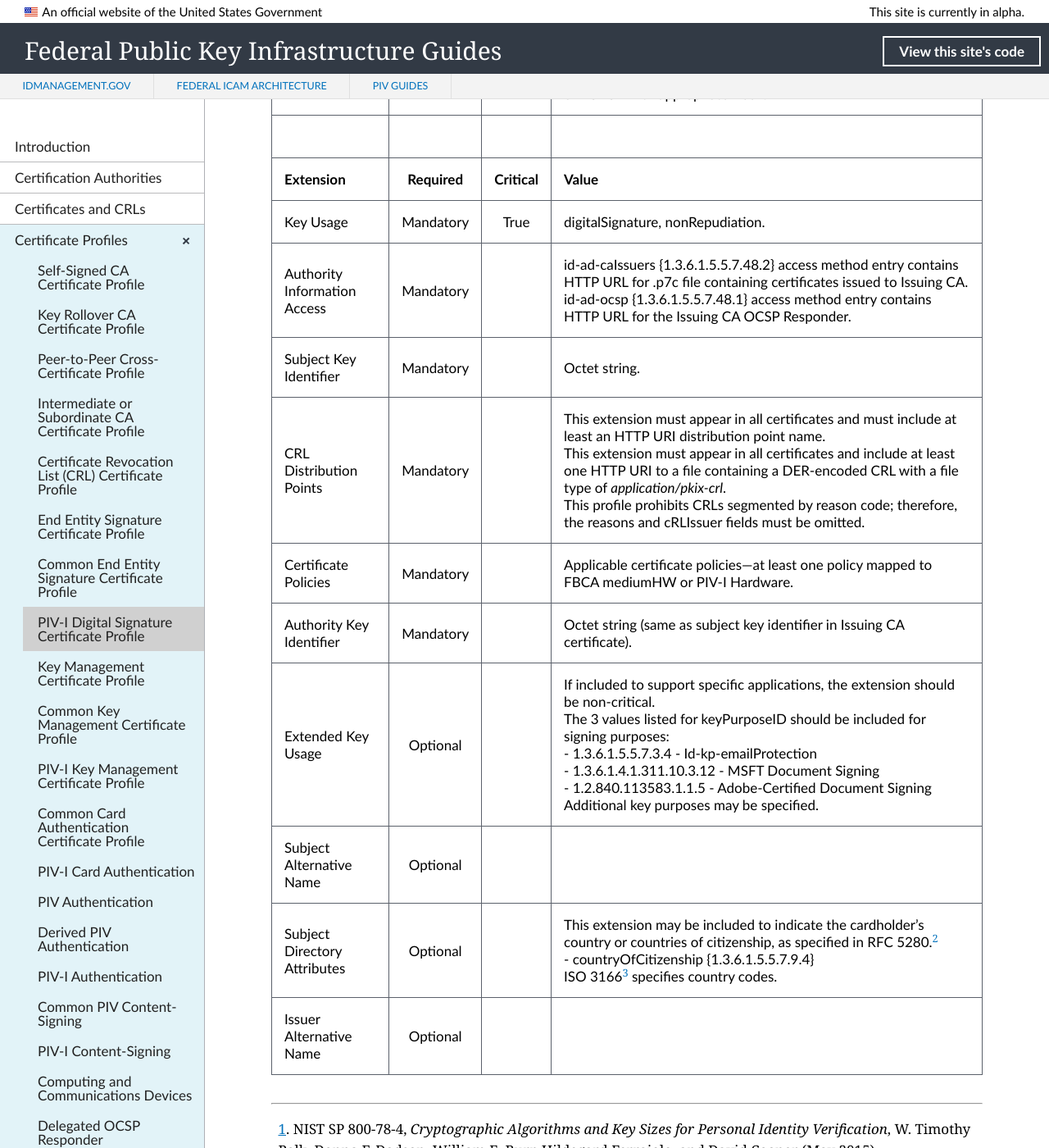
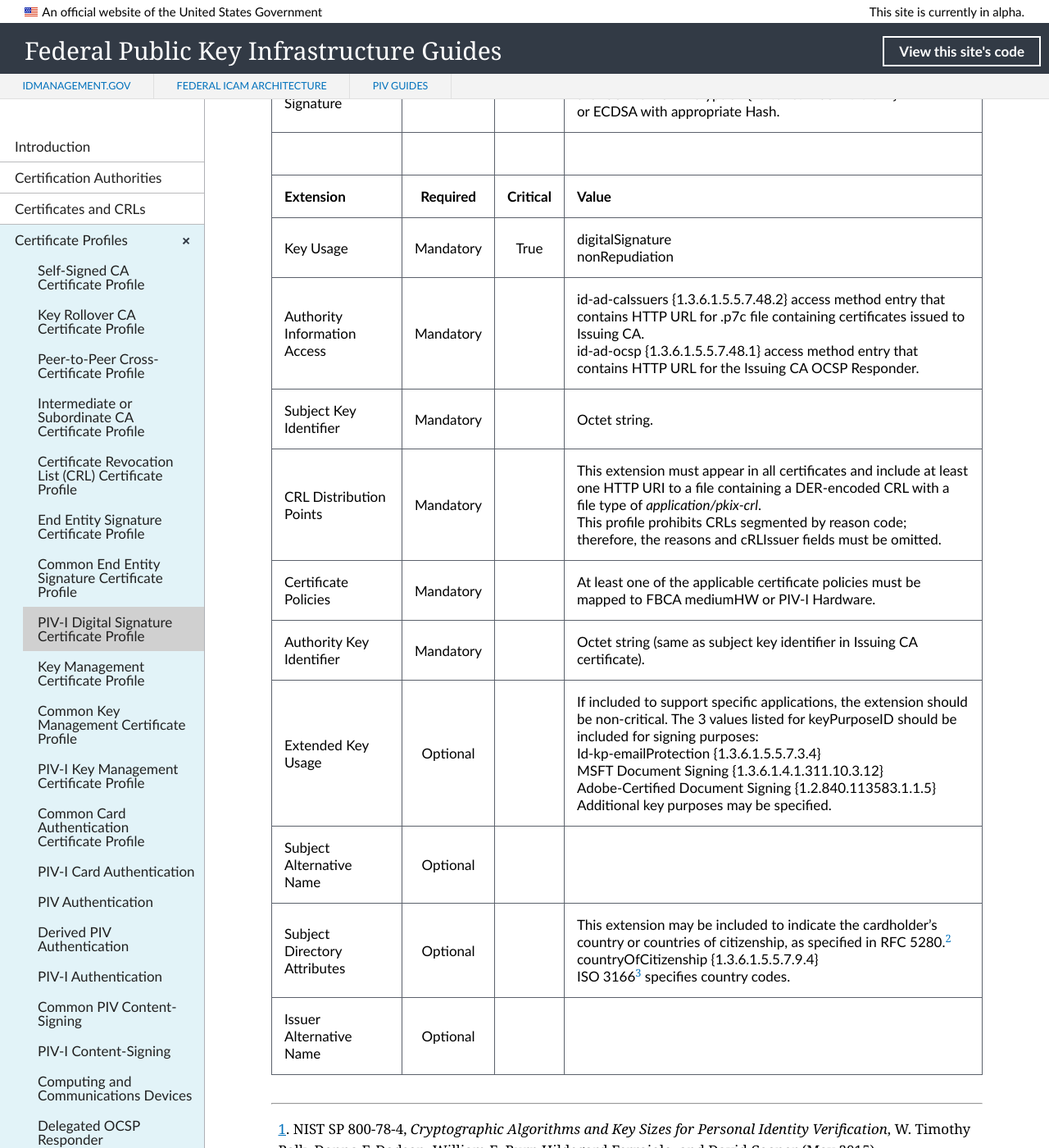
Before and after one commit to GSA/fpki-guides, a Jekyll site: the page built from _profiles/08_pivi_dig_sign.md, in a window 1280 px wide and 1400 px high, scrolled down 1047 px. Shown: the whole window at 82% size. Built offline with Jekyll 4.4.1, drawn with Linux system fonts in a browser that asks for light colours; nearby versions of some CDN libraries; library files that are not in the unit come from our copies; some of the changed text lies outside the part shown.

Commit message:
Update 08_pivi_dig_sign.md
Content and formatting

```diff
--- a/_profiles/08_pivi_dig_sign.md
+++ b/_profiles/08_pivi_dig_sign.md
@@ -9,24 +9,24 @@
 | **Field** |       |       | **Value**                             |
 | :-------- | :---: | :---: | :-------------------------------     |
 | Version   |       |       | V3 (2)                                 |
-| Serial Number   |       |       | Must be unique. |
-| Issuer Signature Algorithm   |       |       |  One of the following: <br>sha256WithRSAEncryption {1.2.840.113549.1.1.11} <br>ecdsa-with-SHA256 {1.2.840.10045.4.3.2} <br>ecdsa-with-SHA384 {1.2.840.10045.4.3.3} <br>ecdsa-with-SHA512 {1.2.840.10045.4.3.4}. |
-| Issuer   |       |       |  Unique X.500 Issuing CA DN. PrintableString encoding should be used whenever possible for Issuer and Subject Distinguished Names.  |
+| Serial Number   |       |       | Must be a unique, positive number. |
+| Issuer Signature Algorithm   |       |       |  One of the following: <br>sha256WithRSAEncryption {1.2.840.113549.1.1.11} <br>ecdsa-with-SHA256 {1.2.840.10045.4.3.2} <br>ecdsa-with-SHA384 {1.2.840.10045.4.3.3} <br>ecdsa-with-SHA512 {1.2.840.10045.4.3.4} |
+| Issuer   |       |       |  Unique X.500 Issuing CA Distinguished Name (DN).<br>PrintableString encoding should be used whenever possible for Issuer and Subject DNs.  |
 | Validity Period   |       |       |  No longer than 3 years from date of issue.<br>Expressed in UTCTime for dates until end of 2049 and GeneralizedTime for dates thereafter.  |
-| Subject   |       |       |   Unique X.500 subject DN of the owner of the subject public key in the certificate.<BR>Must use one of the name forms specified in the _X.509 Certificate Policy for the U.S. Federal PKI Common Policy Framework_ (aka, Common Policy CP), Section 3.1.1. PrintableString encoding should be used whenever possible for Issuer and Subject Distinguished Names.   |
-| Subject Public Key Information   |       |       |   For RSA, must be at least 2048 bit modulus, rsaEncryption {1.2.840.113549.1.1.1}.<BR>For ECC, implicitly specify parameters through an OID associated with a NIST-approved curve referenced in NIST SP 800-78-4.<sup>[1](#1)</sup>   |
+| Subject   |       |       |   Unique X.500 Subject DN of the owner of the subject public key in the certificate.<br>Must use one of the name forms specified in the _X.509 Certificate Policy for the U.S. Federal PKI Common Policy Framework_ (aka, Common Policy CP), Section 3.1.1.<br>PrintableString encoding should be used whenever possible for Issuer and Subject DNs.   |
+| Subject Public Key Information   |       |       |   For RSA, must be at least 2048 bit modulus, rsaEncryption {1.2.840.113549.1.1.1}.<br>For ECC, implicitly specify parameters through an OID associated with a NIST-approved curve referenced in NIST SP 800-78-4.<sup>[1](#1)</sup>   |
 | Signature   |       |       |   sha256WithRSAEncryption {1.2.840.113549.1.1.11}<br>or ECDSA with appropriate Hash.   |
 |               |                 |              |                                       |
 | **Extension** |  **Required**   | **Critical** | **Value**                             |
-| Key Usage  | Mandatory | True |  digitalSignature, nonRepudiation. |
-| Authority Information Access   | Mandatory  |  | id-ad-caIssuers {1.3.6.1.5.5.7.48.2} access method entry contains HTTP URL for .p7c file containing certificates issued to Issuing CA.<br>id-ad-ocsp {1.3.6.1.5.5.7.48.1} access method entry contains HTTP URL for the Issuing CA OCSP Responder. |
+| Key Usage  | Mandatory | True |  digitalSignature<br>nonRepudiation |
+| Authority Information Access   | Mandatory  |  | id-ad-caIssuers {1.3.6.1.5.5.7.48.2} access method entry that contains HTTP URL for .p7c file containing certificates issued to Issuing CA.<br>id-ad-ocsp {1.3.6.1.5.5.7.48.1} access method entry that contains HTTP URL for the Issuing CA OCSP Responder. |
 | Subject Key Identifier   | Mandatory |  | Octet string.  |
-| CRL Distribution Points   | Mandatory |   |  This extension must appear in all certificates and must include at least an HTTP URI distribution point name.<br>This extension must appear in all certificates and include at least one HTTP URI to a file containing a DER-encoded CRL with a file type of _application/pkix-crl_.<br>This profile prohibits CRLs segmented by reason code; therefore, the reasons and cRLIssuer fields must be omitted.<!--New statement created redundancy. Wendy needs to adjust the 2 statements.-->|
-| Certificate Policies   | Mandatory  |  | Applicable certificate policies&mdash;at least one policy mapped to FBCA mediumHW or PIV-I Hardware. |
+| CRL Distribution Points   | Mandatory |   |  This extension must appear in all certificates and include at least one HTTP URI to a file containing a DER-encoded CRL with a file type of _application/pkix-crl_.<br> This profile prohibits CRLs segmented by reason code; therefore, the reasons and cRLIssuer fields must be omitted. |
+| Certificate Policies   | Mandatory  |  | At least one of the applicable certificate policies must be mapped to FBCA mediumHW or PIV-I Hardware. |
 | Authority Key Identifier   | Mandatory  |  | Octet string (same as subject key identifier in Issuing CA certificate). |
-| Extended Key Usage   | Optional |  |  If included to support specific applications, the extension should be non-critical.<br>The 3 values listed for keyPurposeID should be included for signing purposes:<br>- 1.3.6.1.5.5.7.3.4 - Id-kp-emailProtection<BR>- 1.3.6.1.4.1.311.10.3.12 - MSFT Document Signing<br>- 1.2.840.113583.1.1.5 - Adobe-Certified Document Signing<br>Additional key purposes may be specified.  |
+| Extended Key Usage   | Optional |  |  If included to support specific applications, the extension should be non-critical. The 3 values listed for keyPurposeID should be included for signing purposes:<br>Id-kp-emailProtection {1.3.6.1.5.5.7.3.4}<br> MSFT Document Signing {1.3.6.1.4.1.311.10.3.12}<br>Adobe-Certified Document Signing {1.2.840.113583.1.1.5}<br>Additional key purposes may be specified.  |
 | Subject Alternative Name   | Optional  |  |   |
-| Subject Directory Attributes   | Optional  |  | This extension may be included to indicate the cardholder's country or countries of citizenship, as specified in RFC 5280.<sup>[2](#2)</sup><BR>- countryOfCitizenship {1.3.6.1.5.5.7.9.4}<br>ISO 3166<sup>[3](#3)</sup> specifies country codes. |
+| Subject Directory Attributes   | Optional  |  | This extension may be included to indicate the cardholder's country or countries of citizenship, as specified in RFC 5280.<sup>[2](#2)</sup><br>countryOfCitizenship {1.3.6.1.5.5.7.9.4}<br>ISO 3166<sup>[3](#3)</sup> specifies country codes. |
 | Issuer Alternative Name   | Optional  |  |   |
 
 -------
```
